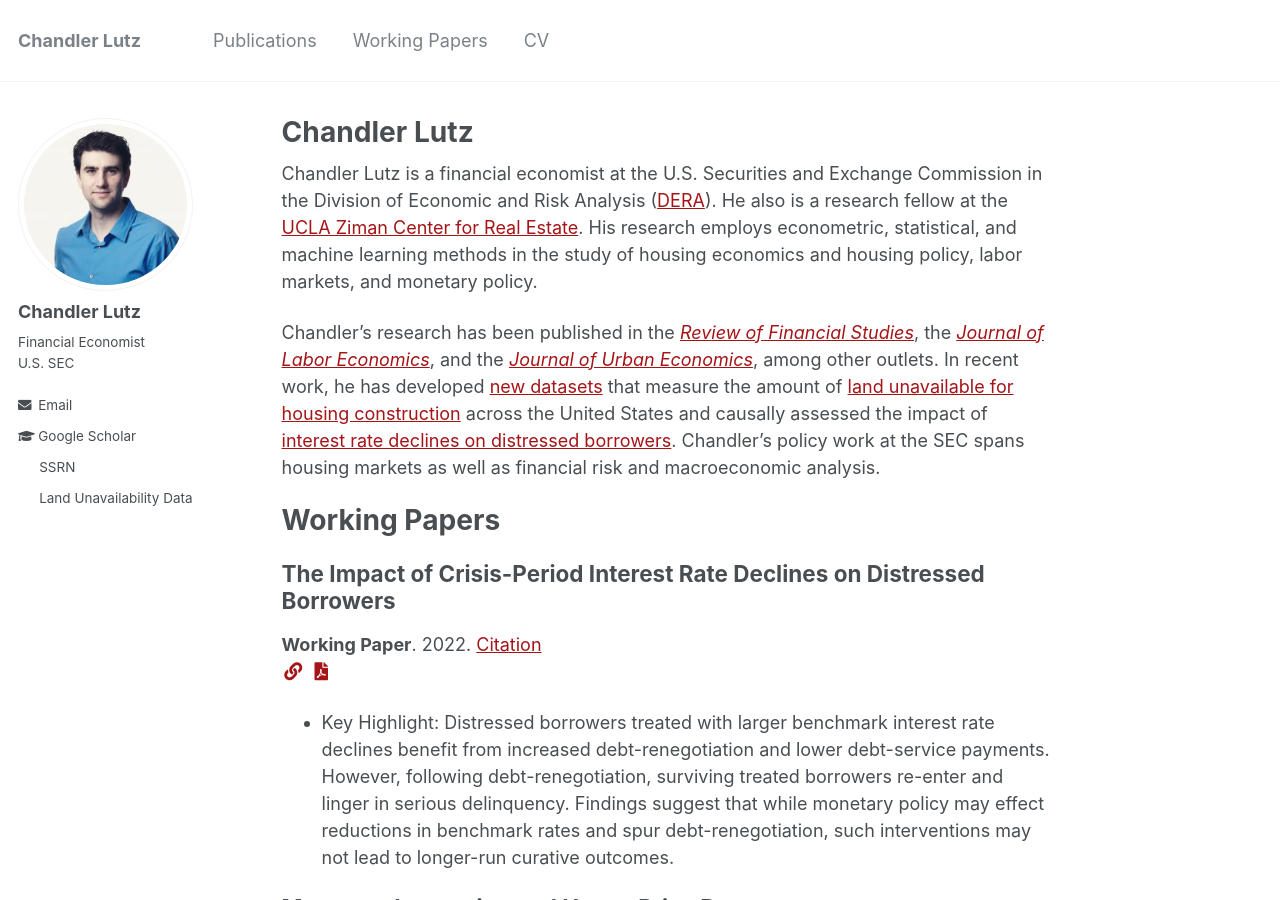
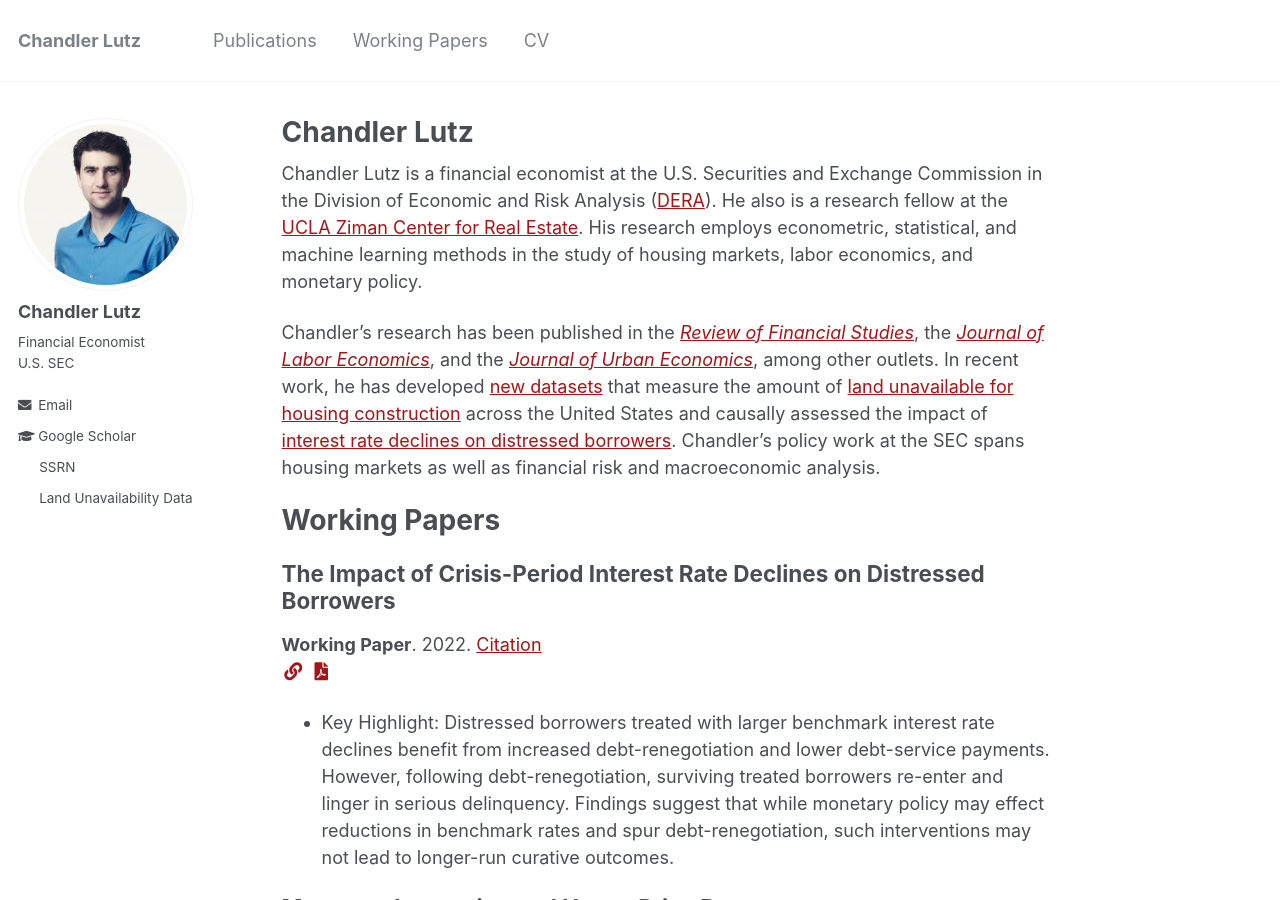
Before and after one commit to ChandlerLutz/ChandlerLutz.github.io, a Jekyll site: the page built from _pages/about.md, in a window 1280 px wide and 900 px high. Built offline with Jekyll 4.4.1, drawn with Linux system fonts in a browser that asks for light colours.

Commit message:
Update bio.

```diff
--- a/_pages/about.md
+++ b/_pages/about.md
@@ -8,7 +8,7 @@
   - /about.html
 ---
 
-Chandler Lutz is a financial economist at the U.S. Securities and Exchange Commission in the Division of Economic and Risk Analysis ([DERA](https://www.sec.gov/dera)). He also is a research fellow at the [UCLA Ziman Center for Real Estate](https://www.anderson.ucla.edu/about/centers/ucla-ziman-center-for-real-estate/faculty-and-research/ucla-gilbert-program-in-real-estate-finance-and-urban-economics). His research employs econometric, statistical, and machine learning methods in the study of housing economics and housing policy, labor markets, and monetary policy.
+Chandler Lutz is a financial economist at the U.S. Securities and Exchange Commission in the Division of Economic and Risk Analysis ([DERA](https://www.sec.gov/dera)). He also is a research fellow at the [UCLA Ziman Center for Real Estate](https://www.anderson.ucla.edu/about/centers/ucla-ziman-center-for-real-estate/faculty-and-research/ucla-gilbert-program-in-real-estate-finance-and-urban-economics). His research employs econometric, statistical, and machine learning methods in the study of housing markets, labor economics, and monetary policy.
 
 
 Chandler's research has been published in the [*Review of Financial Studies*](https://academic.oup.com/rfs/article-abstract/34/2/864/5842150), the [*Journal of Labor Economics*](https://www.journals.uchicago.edu/doi/abs/10.1086/703579), and the [*Journal of Urban Economics*](https://www.sciencedirect.com/science/article/abs/pii/S0094119016300419), among other outlets. In recent work, he has developed [new datasets](https://github.com/ChandlerLutz/LandUnavailabilityData) that measure the amount of [land unavailable for housing construction](https://papers.ssrn.com/sol3/papers.cfm?abstract_id=3478900) across the United States and causally assessed the impact of [interest rate declines on distressed borrowers](https://papers.ssrn.com/sol3/papers.cfm?abstract_id=3869199). Chandler's policy work at the SEC spans housing markets as well as financial risk and macroeconomic analysis.
```
